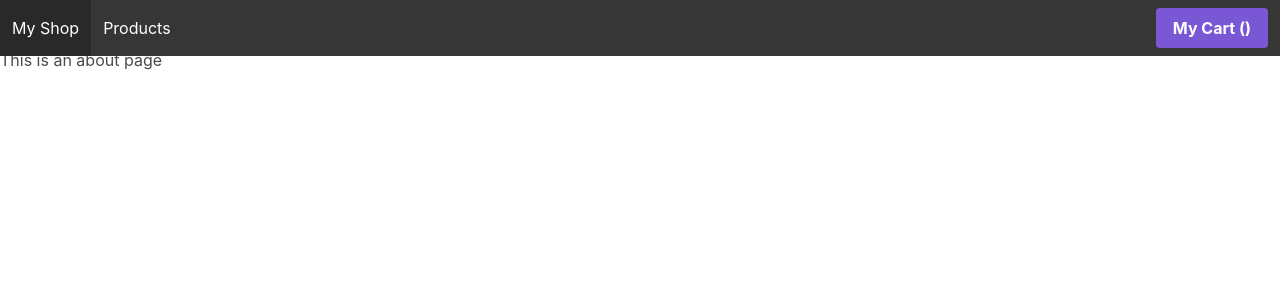
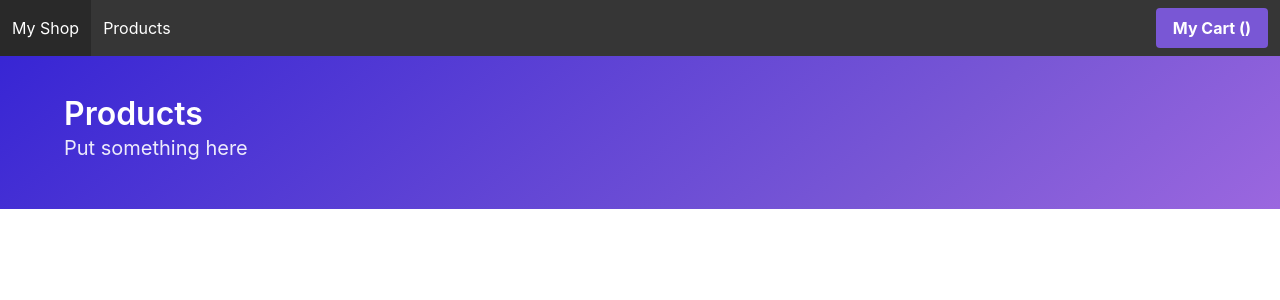
Before and after one commit to sotaan/my-shop, a Vue app: page / in a window 1280 px wide. Shown: the top 300 px of the page. Built offline with nearby package versions, Linux system fonts and the light colour scheme.

Commit message:
base routes

```diff
--- a/src/router.js
+++ b/src/router.js
@@ -1,6 +1,6 @@
 import Vue from 'vue'
 import Router from 'vue-router'
-import Home from './views/Home.vue'
+import Products from './views/Products.vue'
 
 Vue.use(Router)
 
@@ -10,16 +10,16 @@ export default new Router({
   routes: [
     {
       path: '/',
-      name: 'home',
-      component: Home
+      name: 'products',
+      component: Products
     },
     {
-      path: '/about',
-      name: 'about',
+      path: '/cart',
+      name: 'cart',
       // route level code-splitting
       // this generates a separate chunk (about.[hash].js) for this route
       // which is lazy-loaded when the route is visited.
-      component: () => import(/* webpackChunkName: "about" */ './views/About.vue')
+      component: () => import(/* webpackChunkName: "about" */ './views/Cart.vue')
     }
   ]
 })
```
